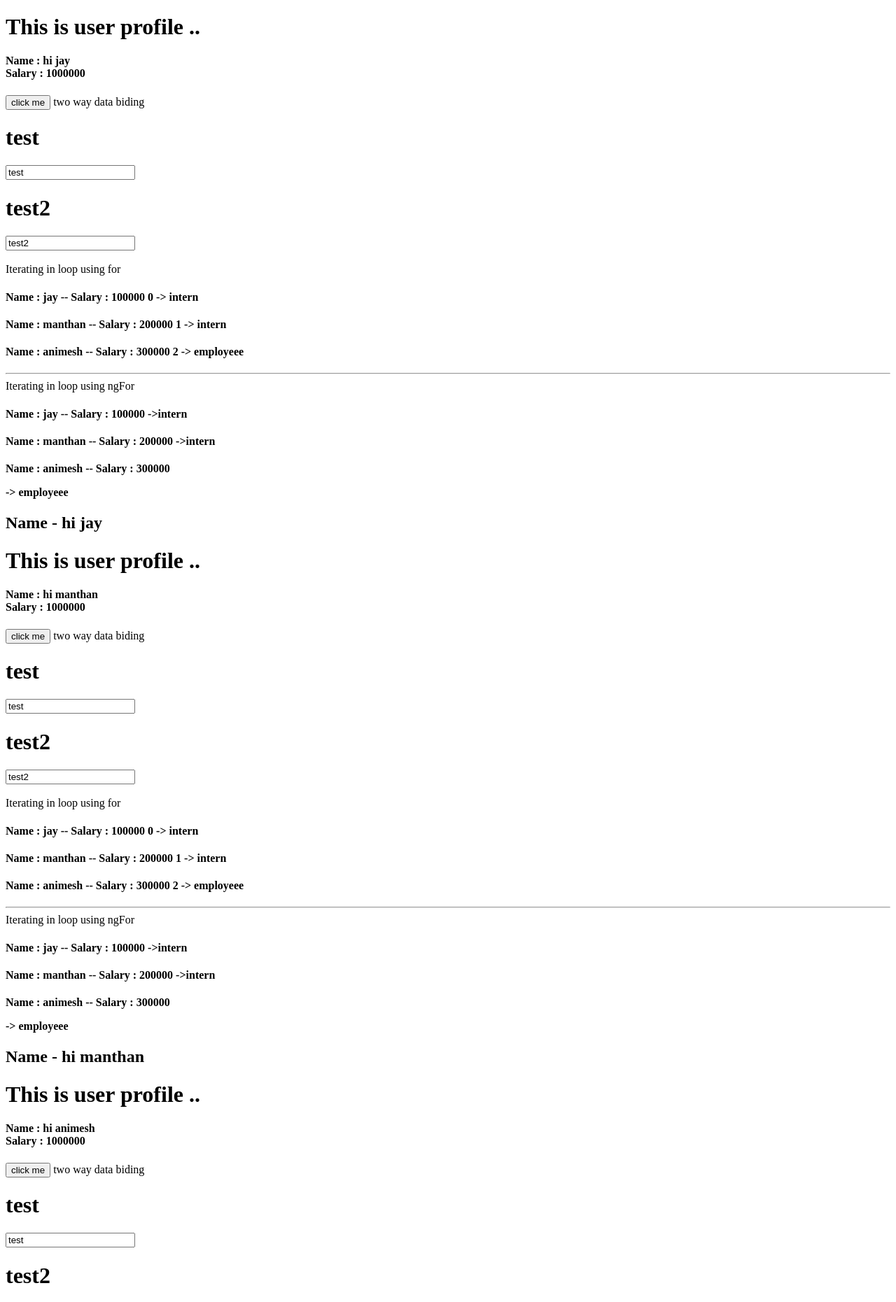
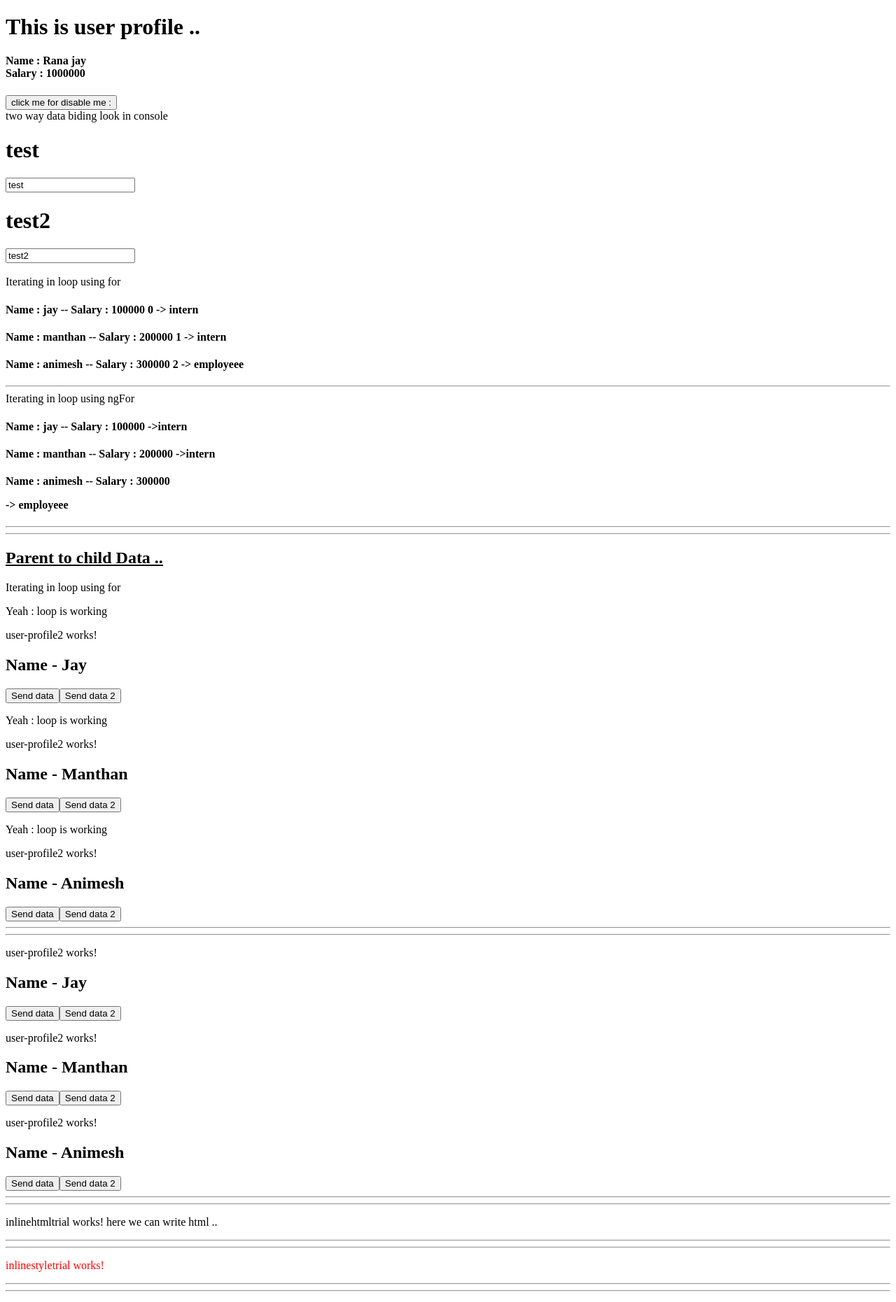
Before and after one commit to rana-jay/code-pocket, an Angular app: page / in a window 1280 px wide. Shown: the part 60-1921 px from the top of the page at 70% size. Built offline with nearby package versions, Linux system fonts and the light colour scheme.

Commit message:
data transfer between parents and childs

```diff
--- a/src/app/app.component.html
+++ b/src/app/app.component.html
@@ -5,17 +5,61 @@
 
 <!-- adding components  tag  -->
 
-<app-user-profile userName="jay">
-
-</app-user-profile>
-
-<app-user-profile userName="manthan">
-
-</app-user-profile>
-
-<app-user-profile userName="animesh">
+<app-user-profile>
 
 </app-user-profile>
 
 
+<hr>
+<hr>
+
+
+
+
+<h2><u>Parent to child Data ..</u></h2>
+
+<div>
+  Iterating in loop using for
+  @for (user of users; track $index) {
+    <p>Yeah : loop is working </p>
+    <app-user-profile2 userName={{user.name}}>
+
+    </app-user-profile2>
+  }
+</div>
+
+<hr>
+<hr>
+
+<app-user-profile2 *ngFor="let u of users" [userName]="u.name" >
+</app-user-profile2>
+
+<hr>
+<hr>
+
+<app-inlinehtmltrial>
+
+</app-inlinehtmltrial>
+
+<hr>
+<hr>
+
+<app-inlinestyletrial>
+
+</app-inlinestyletrial>
+
+<hr>
+<hr>
+
+
+
+<h1>
+  <u>
+    child to parent data
+  </u>
+</h1>
+<app-user-profile2 *ngFor="let u of users" [userName]="u.name" (myEvent)="recievedData($event)" (myEvent2)="recievedData2($event)">
+</app-user-profile2>
+
+
 <!-- checking git commit  -->
--- a/src/app/app.component.ts
+++ b/src/app/app.component.ts
@@ -1,14 +1,44 @@
 import { Component } from '@angular/core';
 import { RouterOutlet } from '@angular/router';
 import { UserProfileComponent } from './components/user-profile/user-profile.component'; // here path of components
+import { UserProfile2Component } from './components/user-profile2/user-profile2.component';
+import { InlinehtmltrialComponent } from './components/inlinehtmltrial/inlinehtmltrial.component';
+import { InlinestyletrialComponent } from './components/inlinestyletrial/inlinestyletrial.component';
+import { CommonModule } from '@angular/common';
+import { User } from '../models/user';
 
 @Component({
   selector: 'app-root',
   standalone: true,
-  imports: [RouterOutlet,UserProfileComponent], // adding components here
+  imports: [RouterOutlet,UserProfileComponent,UserProfile2Component,InlinehtmltrialComponent,InlinestyletrialComponent,CommonModule], // adding components here
   templateUrl: './app.component.html', // we can also add html here using template which is inline template
   styleUrl: './app.component.css' // we can also add css here using style :  which is inline style
 })
 export class AppComponent {
   title = 'code-pocket';
+
+  users = [
+    {
+      name : "Jay",
+      salary : 100000
+    },
+    {
+      name: "Manthan",
+      salary : 200000
+    },
+    {
+      name: "Animesh",
+      salary : 300000
+    }
+  ]
+
+recievedData(e:string){
+  console.log(e);
+};
+
+recievedData2(e:User){
+  console.log(e);
+  const userIndex = this.users.findIndex(u=>u.name == e.name);
+  console.log(userIndex);
+};
 }
--- a/src/app/components/user-profile/user-profile.component.html
+++ b/src/app/components/user-profile/user-profile.component.html
@@ -7,17 +7,22 @@
     <br>
     Salary : {{salary}}
 </h4>
+<!-- this is interpolation  -->
 
-<button [disabled]='isButtonDisabled'>
-    click me
+
+<button [disabled]='isButtonDisabled' (click)="onClick2()">
+    {{btnData }}
 </button>
+<br>
 
 
 two way data biding
+look in console
 <h1>{{inputValue}}</h1>
 <input type="text" [value]="inputValue" (input)="onChange($event)">
 
 <h1>{{inputValue2}}</h1>
+<!-- ngmodel is used for direct data biding  -->
 <input type="text" [(ngModel)]="inputValue2">
 <br>
 <br>
@@ -37,8 +42,6 @@ two way data biding
                 ->  intern
             }
         </h4>
-
-
     }
 </div>
 
@@ -59,7 +62,3 @@ Iterating in loop using ngFor
         </ng-template>
     </h4>
 </div>
-
-<h2>
-    Name - {{name}}
-</h2>
--- a/src/app/components/user-profile/user-profile.component.ts
+++ b/src/app/components/user-profile/user-profile.component.ts
@@ -2,9 +2,6 @@ import { CommonModule } from '@angular/common';
 import { Component, Input } from '@angular/core';
 import { FormsModule } from '@angular/forms';
 
-function formateName(value:string){
-  return "hi " + value ;
-}
 
 @Component({
   selector: 'app-user-profile',
@@ -16,17 +13,12 @@ function formateName(value:string){
 
 export class UserProfileComponent {
 
-  // for taking input
-  // transform function used to transform input data
-  // alias use to  take another variable name rather than input name
-
-  @Input({alias:'userName',transform:formateName}) name  = " ";
-
-  // name = "Rana jay";
+  name = "Rana jay";
   salary = 1000000 ;
   isButtonDisabled = false;
   inputValue = "test";
   inputValue2 = "test2";
+  btnData = "click me for disable me :"
 
   users = [
     {
@@ -43,10 +35,16 @@ export class UserProfileComponent {
     }
   ]
 
+  // on event change
   onChange(e:Event){
     const value = (e.target as HTMLInputElement).value ;
     this.inputValue = value;
     console.log(value);
   }
 
+  onClick2(){
+    this.isButtonDisabled = true;
+    this.btnData = "Refesh for agin button " ;
+  }
+
 }
--- /dev/null
+++ b/src/app/components/user-profile2/user-profile2.component.html
@@ -0,0 +1,21 @@
+<p>user-profile2 works!</p>
+
+<h2>
+    Name - {{name2}}
+</h2>
+
+<!-- <p>
+    {{users}}
+    Name : {{users.name}}
+</p> -->
+
+<div>
+
+    <button (click)="sendData()">
+        Send data
+    </button>
+
+    <button (click)="sendData2()">
+        Send data 2
+    </button>
+</div>
--- /dev/null
+++ b/src/app/components/user-profile2/user-profile2.component.ts
@@ -0,0 +1,44 @@
+
+import { CommonModule } from '@angular/common';
+import { Component, EventEmitter, Input, Output } from '@angular/core';
+import { FormsModule } from '@angular/forms';
+import { User } from '../../../models/user';
+
+
+function formateName(value:string){
+  return "hi " + value ;
+}
+
+
+
+
+@Component({
+  selector: 'app-user-profile2',
+  standalone: true,
+  imports: [CommonModule,FormsModule],
+  templateUrl: './user-profile2.component.html',
+  styleUrl: './user-profile2.component.css'
+})
+
+export class UserProfile2Component {
+
+
+  // for taking input
+  // transform function used to transform input data
+  // alias use to  take another variable name rather than input name
+  // @Input({alias:'userName',transform:formateName}) name2  = " ";
+  @Input({alias:'userName'}) name2  = " ";
+
+  @Output() myEvent = new EventEmitter<string>();
+  sendData(){
+    this.myEvent.emit("Coders never quit .. ");
+    // console.log("hi");
+  }
+
+  @Output() myEvent2 = new EventEmitter<User>();
+  sendData2(){
+    this.myEvent2.emit({name:this.name2,salary:100000});
+  }
+
+
+}
--- /dev/null
+++ b/src/models/user.ts
@@ -0,0 +1,4 @@
+export type User = {
+    name : string ,
+    salary : number
+} ;
```
Also changed, not shown: src/app/components/user-profile2/user-profile2.component.css (added), 1 other file (tests, documents, lock files or other folders).
